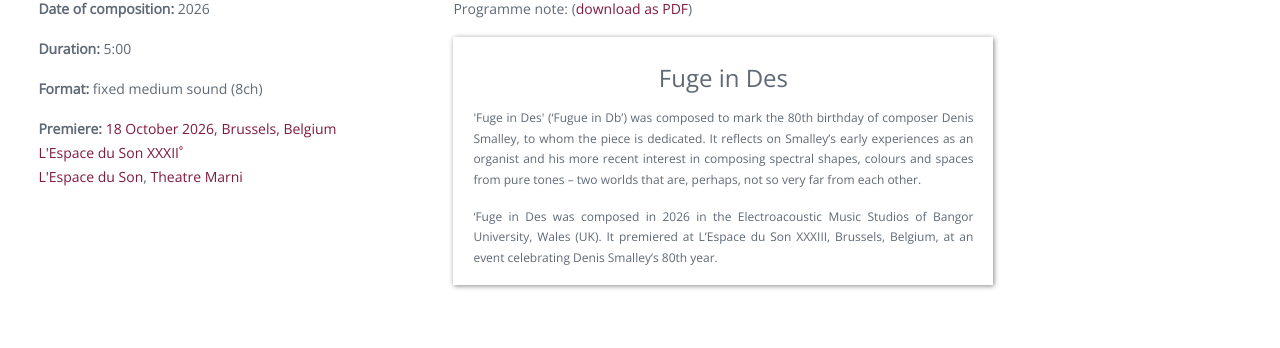
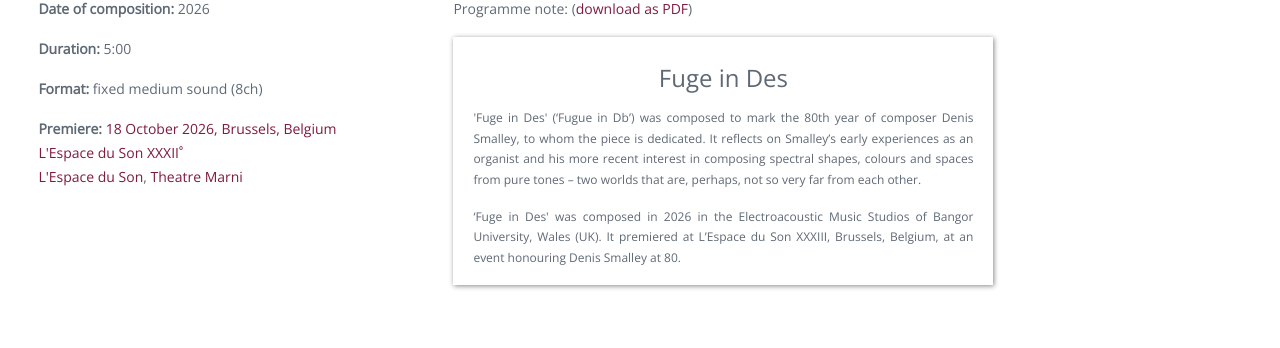
Before and after one commit to acousmatician/acousmatician.github.io, a Jekyll site: the page built from works/fuge_in_des.html, in a window 1280 px wide. Shown: the part 280-628 px from the top of the page. Built offline with Jekyll 4.4.1, drawn with Linux system fonts in a browser that asks for light colours; nearby versions of some CDN libraries; library files that are not in the unit come from our copies.

Commit message:
Update fuge_in_des.html

```diff
--- a/works/fuge_in_des.html
+++ b/works/fuge_in_des.html
@@ -25,8 +25,8 @@
         <div id="prognote-container">
           <p class="prognote-title">Fuge in Des</p>
 
-                    <p class="prognote">'Fuge in Des' (‘Fugue in Db’) was composed to mark the 80th birthday of composer Denis Smalley, to whom the piece is dedicated. It reflects on Smalley’s early experiences as an organist and his more recent interest in composing spectral shapes, colours and spaces from pure tones – two worlds that are, perhaps, not so very far from each other.</p>
-        <p class="prognote">‘Fuge in Des was composed in 2026 in the Electroacoustic Music Studios of Bangor University, Wales (UK). It premiered at L’Espace du Son XXXIII, Brussels, Belgium, at an event celebrating Denis Smalley’s 80th year.</p>
+                    <p class="prognote">'Fuge in Des' (‘Fugue in Db’) was composed to mark the 80th year of composer Denis Smalley, to whom the piece is dedicated. It reflects on Smalley’s early experiences as an organist and his more recent interest in composing spectral shapes, colours and spaces from pure tones – two worlds that are, perhaps, not so very far from each other.</p>
+        <p class="prognote">‘Fuge in Des' was composed in 2026 in the Electroacoustic Music Studios of Bangor University, Wales (UK). It premiered at L’Espace du Son XXXIII, Brussels, Belgium, at an event honouring Denis Smalley at 80.</p>
 </div>
         <br>
         <br>
```
